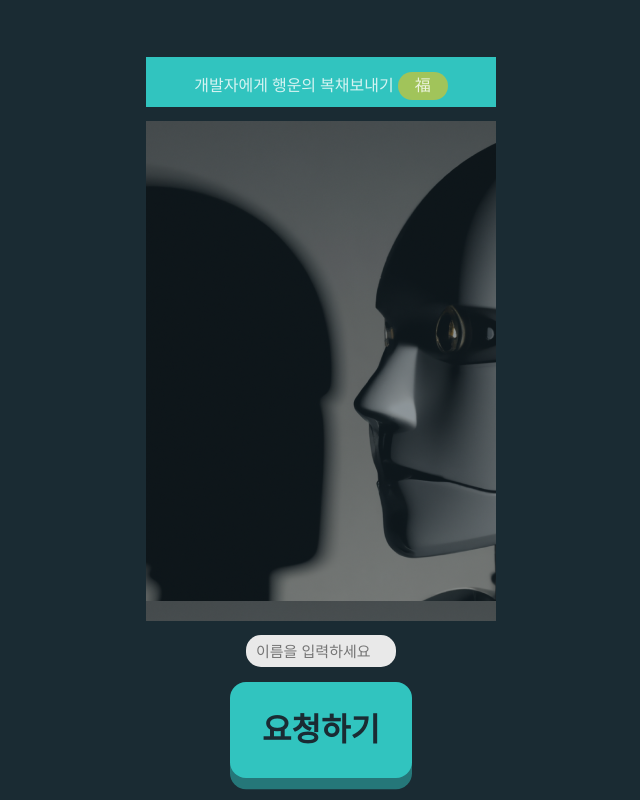
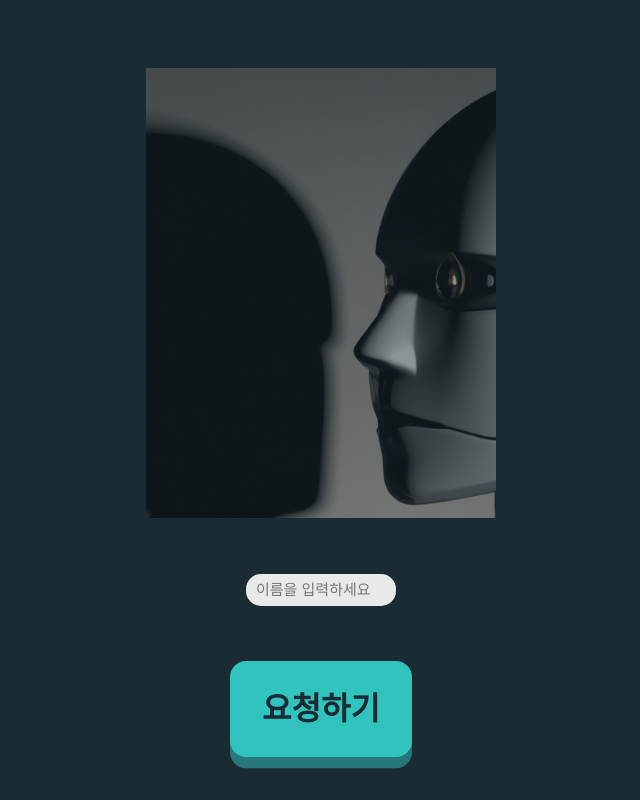
Before and after one commit to hachanghyun/AILottoAnalystWeb, a plain HTML site: page frontend/index.html in a window 1280 px wide. Shown: the whole page, without its empty margins (319-959 px from the left). Drawn offline with Linux system fonts and the light colour scheme.

Commit message:
광고삭제

```diff
--- a/frontend/index.html
+++ b/frontend/index.html
@@ -9,7 +9,7 @@
   <style>
     .container {
         width: 350px;
-        height: 500px;
+        height: 450px;
         background-size: auto;
         text-align: center;
         background: url("./images/AI.png");
@@ -18,9 +18,6 @@
 </head>
 <body>
     <h1></h1>
-    <div class="top-banner">
-        <a href="https://toss.me/가산동핫옹" target="_blank">개발자에게 행운의 복채보내기 <span> 福 </span></a>
-      </div>
     <div class="container">
         <span class="text" style="color: aqua; font-size: medium;"></span><span class="blink"></span>
     </div>
```
